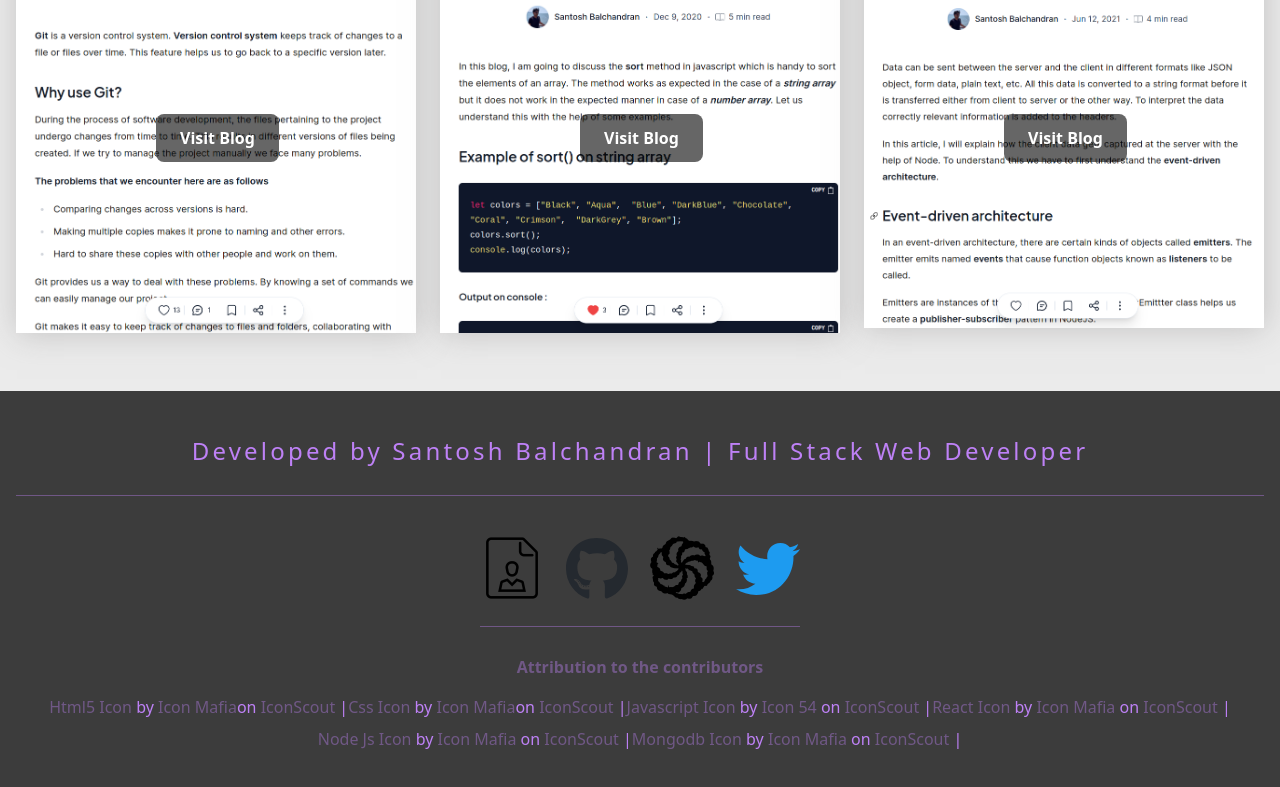
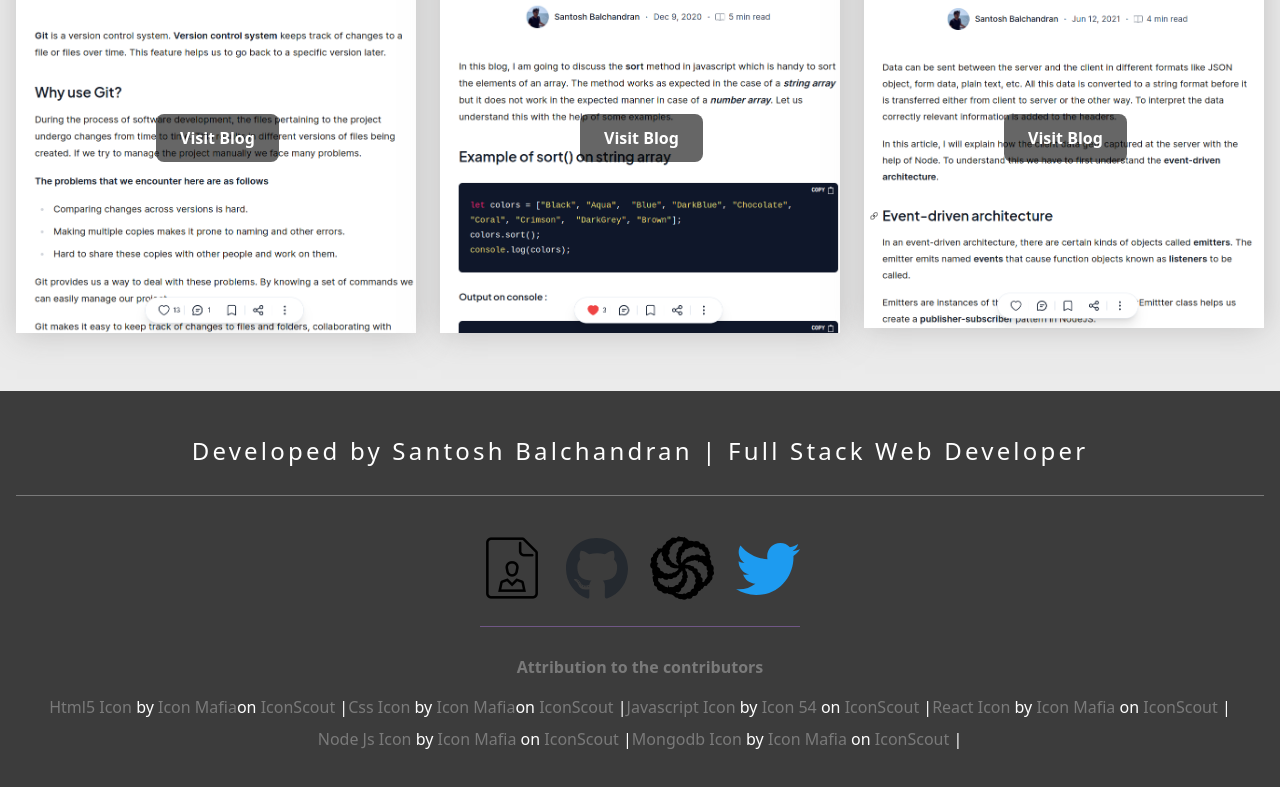
Before and after one commit to sanbal13/Portfolio, a React (Create React App) app: page / in a window 1280 px wide. Shown: the part 2897-3684 px from the top of the page. Built offline with nearby package versions, Linux system fonts and the light colour scheme.

Commit message:
Change color

```diff
--- a/src/components/style.css
+++ b/src/components/style.css
@@ -244,10 +244,11 @@ header ul li {
   display: none;
 }
 header li:hover {
-  background-color: rgba(190, 129, 246);
+  background-color: rgba(216,216,216);
 }
 header li:hover .tooltip {
   display: block;
+  z-index: 5;
 }
 .blue {
   color: rgb(29, 155, 240);
@@ -308,7 +309,7 @@ header li:hover .tooltip {
   box-shadow: 1px 1px 30px rgba(158, 156, 156, .5);
 }
 .thumbnail:hover {
-  outline: 5px solid rgb(222, 222, 120);
+  outline: 4px solid rgb(116, 116, 116);
   box-shadow: 1px 1px 30px rgba(158, 156, 156);
 }
 
@@ -335,18 +336,18 @@ header li:hover .tooltip {
 /************ Footer ***********/
 .footer {
   background-color: rgb(60, 60, 60);
-  color: rgba(190, 129, 246);
+  color: #fff;
   text-align: center;
 }
 .primary-footer {
   padding-bottom: 2rem;
-  border-bottom: 1px solid rgba(190, 129, 246, 0.4);
+  border-bottom: 1px solid rgba(216, 216, 216, 0.4);
   font-weight: 300;
   letter-spacing: 0.2rem;
   font-size: 1.5rem;
 }
 .footer h4 {
-  color: rgba(190, 129, 246, 0.4);
+  color: rgba(216, 216, 216, 0.4);
 }
 .attribution li {
   display: inline-block;
@@ -355,7 +356,7 @@ header li:hover .tooltip {
   content: ' | ';
 }
 .footer a {
-  color: rgba(190, 129, 246, 0.4);
+  color: rgba(216, 216, 216, 0.4);
 }
 .connect-footer {
   width: 20rem;
```
